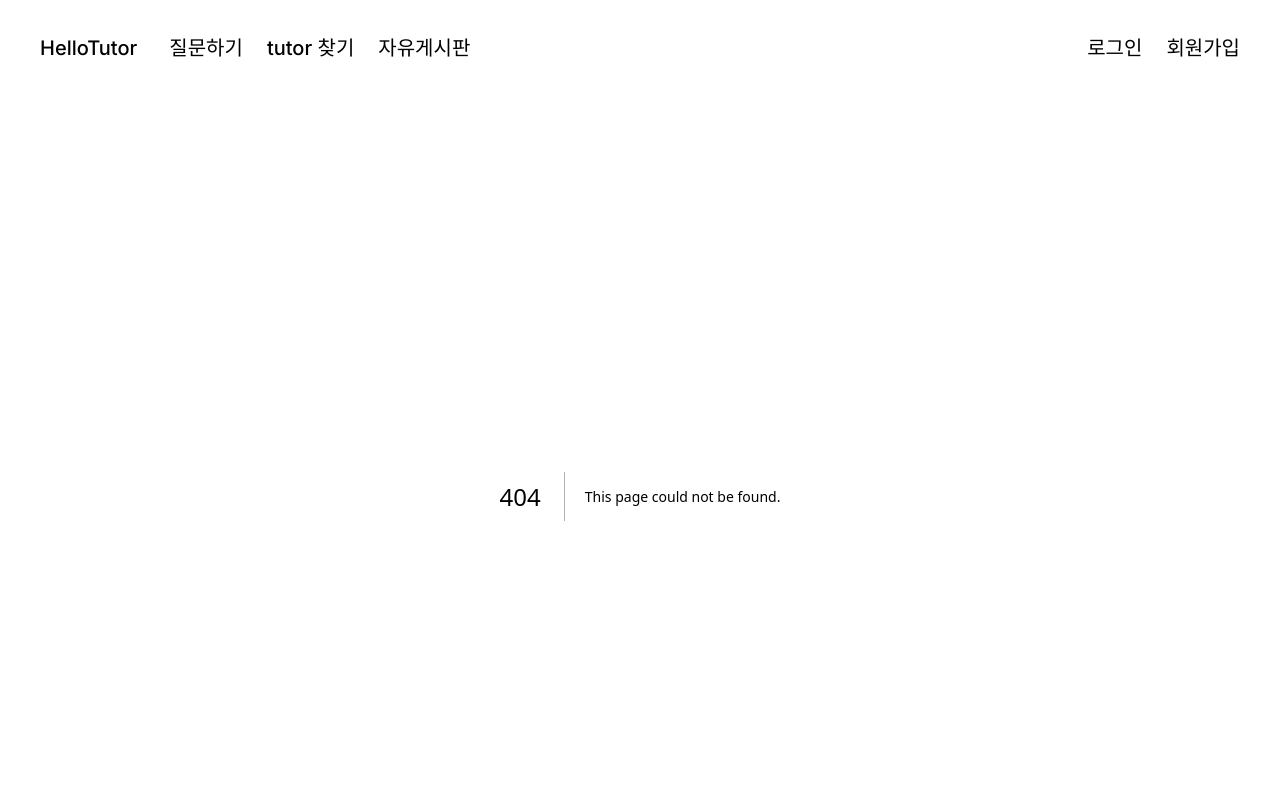
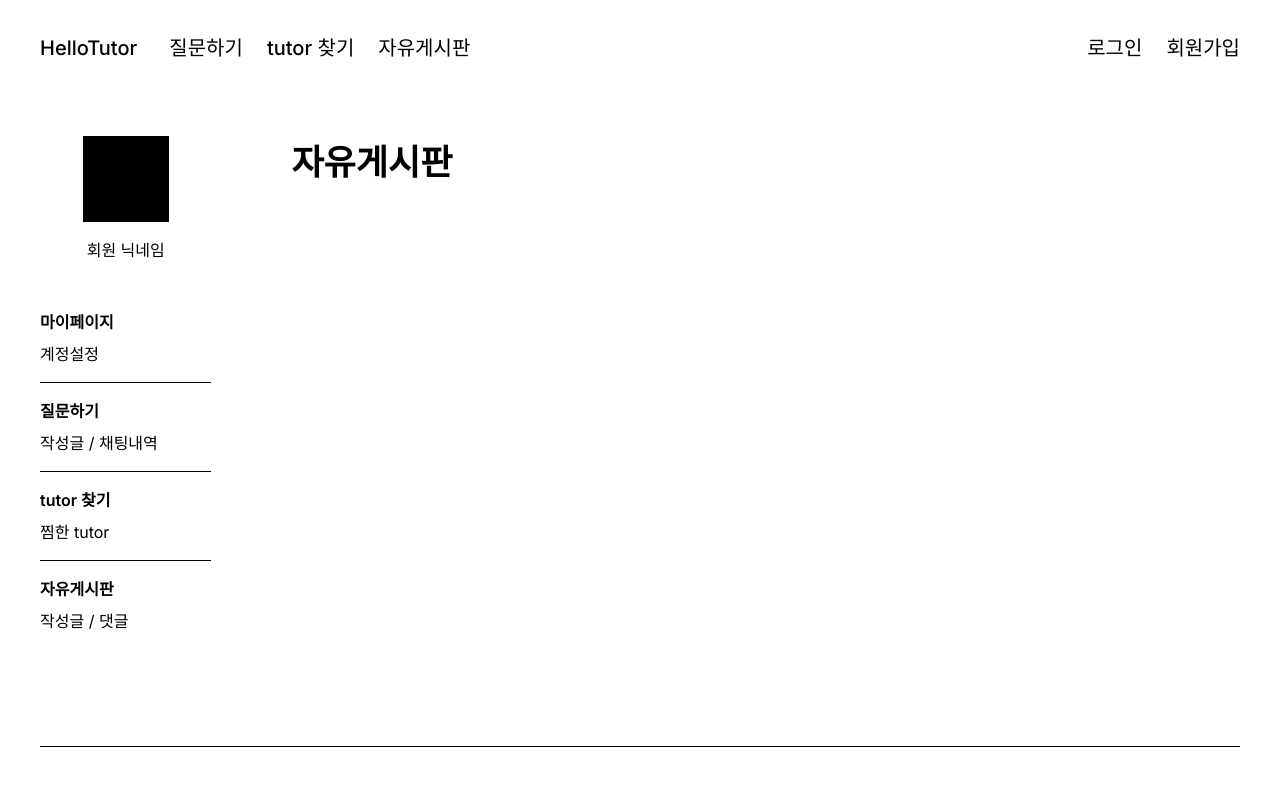
Before and after one commit to HelloTutor/HelloTutor-FE, a Next.js app: page /my-page/my-dashboard in a window 1280 px wide. Before the commit this address had no page. Shown: the top 789 px of the page. Built offline with nearby package versions, Linux system fonts and the light colour scheme.

Commit message:
feat: 마이페이지 찜한 tutor & 자유게시판 폴더 생성

```diff
--- /dev/null
+++ b/src/app/my-page/liked-tutor/page.tsx
@@ -0,0 +1,14 @@
+import AccountSideMenu from "@/app/my-page/components/AccountSideMenu";
+import MyPageTitle from "../components/MyPageTitle";
+
+export default function LikedTutor() {
+  return (
+    <div className="flex">
+      <AccountSideMenu />
+      {/* right side */}
+      <section className="w-full ">
+        <MyPageTitle title="찜한 tutor" />
+      </section>
+    </div>
+  );
+}
--- /dev/null
+++ b/src/app/my-page/my-dashboard/page.tsx
@@ -0,0 +1,14 @@
+import AccountSideMenu from "@/app/my-page/components/AccountSideMenu";
+import MyPageTitle from "../components/MyPageTitle";
+
+export default function MyDashBoard() {
+  return (
+    <div className="flex">
+      <AccountSideMenu />
+      {/* right side */}
+      <section className="w-full ">
+        <MyPageTitle title="자유게시판" />
+      </section>
+    </div>
+  );
+}
```
